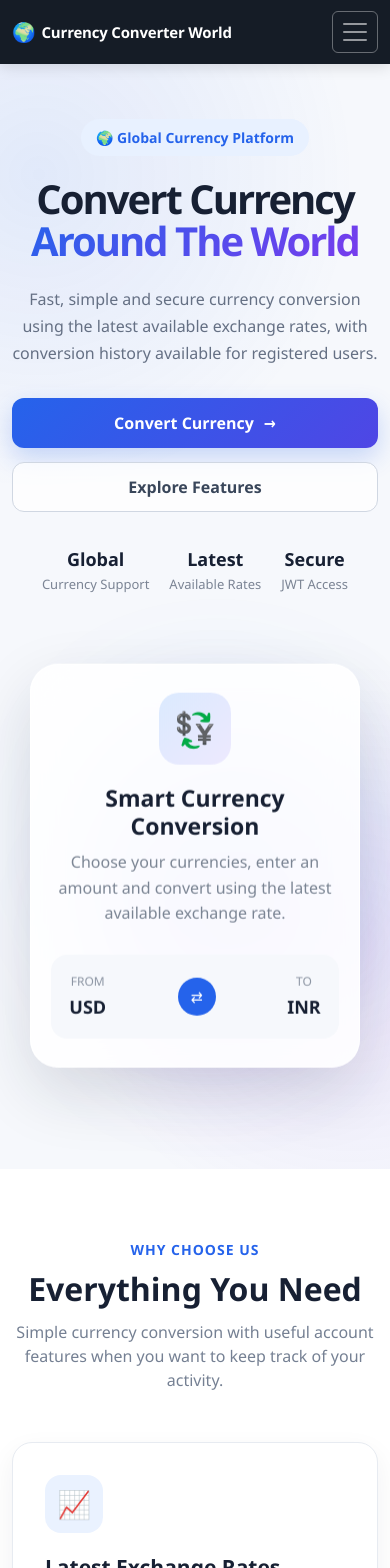
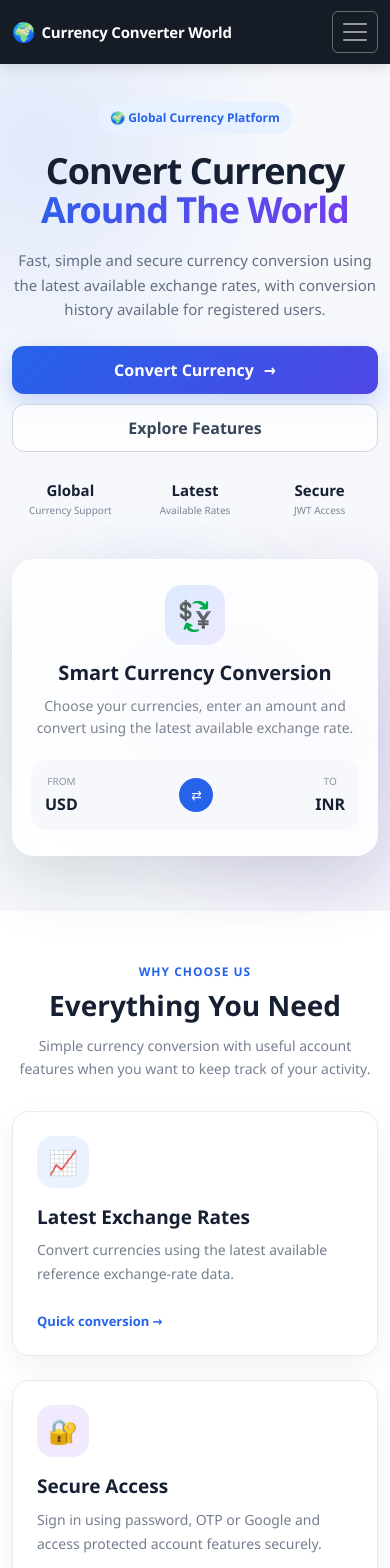
Before and after one commit to write2dcj-spec/CurrencyConverterWorld1, a React (Vite) app in the folder frontend/: page / in a window 390 px wide. Shown: the top 1568 px of the page. Built offline with nearby package versions, Linux system fonts and the light colour scheme; no server answers.

Commit message:
Update Home.css for layout and responsive design
Refactor styles for home page components, adjusting layout and responsiveness for various screen sizes.

```diff
--- a/frontend/src/css/Home.css
+++ b/frontend/src/css/Home.css
@@ -4,7 +4,9 @@
 
 .home-page {
     width: 100%;
+
     overflow-x: hidden;
+
     background: #f6f8fc;
 }
 
@@ -36,13 +38,19 @@
 }
 
 
-.home-hero-content {
-    max-width: 620px;
-}
 .home-hero-row {
     min-height: calc(100vh - 76px);
 }
 
+
+.home-hero-content {
+    max-width: 620px;
+}
+
+
+/* ==========================================
+   HERO BADGE
+========================================== */
 
 .home-hero-badge {
     display: inline-block;
@@ -62,18 +70,21 @@
 }
 
 
+/* ==========================================
+   HERO TITLE
+========================================== */
+
 .home-hero-title {
+    margin-bottom: 24px;
+
+    color: #172033;
+
     font-size: clamp(48px, 6vw, 72px);
+    font-weight: 900;
 
     line-height: 1.05;
 
-    font-weight: 900;
-
     letter-spacing: -2px;
-
-    color: #172033;
-
-    margin-bottom: 24px;
 }
 
 
@@ -127,9 +138,7 @@
     min-height: 50px;
 
     display: inline-flex;
-
     align-items: center;
-
     justify-content: center;
 
     gap: 10px;
@@ -181,7 +190,8 @@
 
     color: #39465a;
 
-    background: rgba(255, 255, 255, 0.75);
+    background:
+        rgba(255, 255, 255, 0.75);
 }
 
 
@@ -240,9 +250,7 @@
     min-height: 520px;
 
     display: flex;
-
     align-items: center;
-
     justify-content: center;
 }
 
@@ -253,19 +261,18 @@
     z-index: 3;
 
     width: 390px;
-
     max-width: 90%;
 
     padding: 38px;
+
+    border:
+        1px solid
+        rgba(255, 255, 255, 0.95);
 
     border-radius: 28px;
 
     background:
         rgba(255, 255, 255, 0.88);
-
-    border:
-        1px solid
-        rgba(255, 255, 255, 0.95);
 
     backdrop-filter: blur(18px);
 
@@ -289,9 +296,7 @@
     margin: 0 auto 20px;
 
     display: flex;
-
     align-items: center;
-
     justify-content: center;
 
     border-radius: 20px;
@@ -308,16 +313,18 @@
 
 
 .home-main-visual-card h3 {
+    margin: 0;
+
     color: #172033;
 
     font-size: 23px;
-
     font-weight: 800;
 }
 
 
 .home-main-visual-card p {
     margin-top: 10px;
+    margin-bottom: 0;
 
     color: #7a8493;
 
@@ -333,9 +340,7 @@
     margin-top: 28px;
 
     display: flex;
-
     align-items: center;
-
     justify-content: space-between;
 
     padding: 18px;
@@ -376,9 +381,7 @@
     height: 38px;
 
     display: flex;
-
     align-items: center;
-
     justify-content: center;
 
     border-radius: 50%;
@@ -399,7 +402,6 @@
     z-index: 4;
 
     display: flex;
-
     align-items: center;
 
     gap: 11px;
@@ -447,15 +449,13 @@
 
 .home-floating-one {
     top: 15%;
-
     left: 1%;
 }
 
 
 .home-floating-two {
+    right: 0;
     bottom: 15%;
-
-    right: 0;
 }
 
 
@@ -469,34 +469,32 @@
     border-radius: 50%;
 
     filter: blur(50px);
+
+    pointer-events: none;
 }
 
 
 .home-glow-one {
     width: 300px;
+    height: 300px;
 
-    height: 300px;
+    top: 12%;
+    left: 15%;
 
     background:
         rgba(37, 99, 235, 0.13);
-
-    top: 12%;
-
-    left: 15%;
 }
 
 
 .home-glow-two {
     width: 250px;
+    height: 250px;
 
-    height: 250px;
+    right: 12%;
+    bottom: 10%;
 
     background:
         rgba(124, 58, 237, 0.12);
-
-    bottom: 10%;
-
-    right: 12%;
 }
 
 
@@ -510,6 +508,7 @@
     50% {
         transform: translateY(-10px);
     }
+
 }
 
 
@@ -541,7 +540,6 @@
     color: #2563eb;
 
     font-size: 14px;
-
     font-weight: 700;
 
     text-transform: uppercase;
@@ -556,7 +554,6 @@
     color: #172033;
 
     font-size: 38px;
-
     font-weight: 850;
 }
 
@@ -567,6 +564,8 @@
     color: #758093;
 
     font-size: 16px;
+
+    line-height: 1.7;
 }
 
 
@@ -579,8 +578,7 @@
 
     padding: 32px;
 
-    border:
-        1px solid #e7ebf1;
+    border: 1px solid #e7ebf1;
 
     border-radius: 20px;
 
@@ -610,13 +608,10 @@
 
 .home-feature-icon {
     width: 58px;
-
     height: 58px;
 
     display: flex;
-
     align-items: center;
-
     justify-content: center;
 
     margin-bottom: 22px;
@@ -646,7 +641,6 @@
     color: #172033;
 
     font-size: 21px;
-
     font-weight: 800;
 }
 
@@ -668,7 +662,6 @@
     color: #2563eb;
 
     font-size: 13px;
-
     font-weight: 700;
 }
 
@@ -700,7 +693,6 @@
     display: block;
 
     font-size: 34px;
-
     font-weight: 850;
 }
 
@@ -794,17 +786,13 @@
     position: absolute;
 
     top: 15px;
-
     right: 15px;
 
     width: 30px;
-
     height: 30px;
 
     display: flex;
-
     align-items: center;
-
     justify-content: center;
 
     border-radius: 50%;
@@ -814,22 +802,18 @@
     color: #ffffff;
 
     font-size: 13px;
-
     font-weight: 700;
 }
 
 
 .home-step-icon {
     width: 68px;
-
     height: 68px;
 
     margin: 10px auto 20px;
 
     display: flex;
-
     align-items: center;
-
     justify-content: center;
 
     border-radius: 18px;
@@ -849,13 +833,13 @@
     color: #172033;
 
     font-size: 19px;
-
     font-weight: 800;
 }
 
 
 .home-step-card p {
     margin-top: 10px;
+    margin-bottom: 0;
 
     color: #747e8e;
 
@@ -865,7 +849,6 @@
 
 .home-step-line {
     width: 45px;
-
     height: 2px;
 
     margin: 0 10px;
@@ -894,7 +877,6 @@
     display: flex;
 
     align-items: center;
-
     justify-content: space-between;
 
     gap: 40px;
@@ -928,7 +910,6 @@
         rgba(255, 255, 255, 0.78);
 
     font-size: 14px;
-
     font-weight: 700;
 }
 
@@ -937,7 +918,6 @@
     margin-bottom: 10px;
 
     font-size: 34px;
-
     font-weight: 850;
 }
 
@@ -947,6 +927,8 @@
 
     color:
         rgba(255, 255, 255, 0.82);
+
+    line-height: 1.7;
 }
 
 
@@ -998,114 +980,526 @@
 
 
 /* ==========================================
-   RESPONSIVE
+   TABLET
+   768px - 991px
 ========================================== */
 
-@media (max-width: 991px) {
+@media (max-width: 991.98px) {
+
+    /*
+       Important:
+       Remove desktop viewport height behaviour
+       when hero columns stack.
+    */
 
     .home-hero-section {
-        padding: 80px 0;
+        min-height: auto;
+
+        padding: 65px 0 70px;
+
+        display: block;
     }
 
+
+    .home-hero-row {
+        min-height: auto;
+    }
+
+
     .home-hero-content {
+        margin: 0 auto;
+
         text-align: center;
+    }
 
-        margin: 0 auto;
+
+    .home-hero-description {
+        margin-left: auto;
+        margin-right: auto;
     }
+
 
     .home-hero-actions,
     .home-trust-row {
         justify-content: center;
     }
 
+
     .home-hero-visual {
-        min-height: 480px;
+        min-height: 400px;
 
-        margin-top: 40px;
+        margin-top: 35px;
     }
+
+
+    .home-main-visual-card {
+        width: 390px;
+    }
+
+
+    .home-floating-one {
+        left: 8%;
+    }
+
+
+    .home-floating-two {
+        right: 8%;
+    }
+
 
     .home-steps {
         grid-template-columns:
-            repeat(2, 1fr);
+            repeat(2, minmax(0, 1fr));
 
         gap: 20px;
     }
 
+
     .home-step-line {
         display: none;
     }
+
+
+    .home-step-card {
+        min-height: 250px;
+    }
+
 
     .home-cta-card {
         flex-direction: column;
 
         text-align: center;
     }
+
 }
 
 
-@media (max-width: 767px) {
+/* ==========================================
+   MOBILE
+   <= 767px
+========================================== */
+
+@media (max-width: 767.98px) {
+
+    .home-hero-section {
+        padding: 48px 0 55px;
+    }
+
+
+    .home-hero-title {
+        font-size: 42px;
+
+        line-height: 1.08;
+
+        letter-spacing: -1.5px;
+    }
+
+
+    .home-hero-description {
+        font-size: 16px;
+    }
+
+
+    .home-hero-visual {
+        min-height: 360px;
+
+        margin-top: 28px;
+    }
+
+
+    .home-main-visual-card {
+        width: 100%;
+        max-width: 440px;
+
+        padding: 30px 24px;
+    }
+
+
+    .home-floating-card {
+        display: none;
+    }
+
 
     .home-section,
     .home-how-section {
-        padding: 70px 0;
+        padding: 60px 0;
     }
+
+
+    .home-section-heading {
+        margin-bottom: 34px;
+    }
+
 
     .home-section-heading h2 {
         font-size: 32px;
     }
 
-    .home-hero-title {
-        font-size: 48px;
+
+    .home-feature-card {
+        padding: 28px;
     }
 
-    .home-floating-card {
-        display: none;
+
+    .home-stats-section {
+        padding: 42px 0;
     }
+
+
+    .home-stat-card {
+        padding: 16px 8px;
+    }
+
+
+    .home-stat-card strong {
+        font-size: 28px;
+    }
+
+
+    .home-stat-card span {
+        font-size: 13px;
+    }
+
+
+    /*
+       One How-It-Works card per row on phones.
+    */
+
+    .home-steps {
+        grid-template-columns: 1fr;
+
+        gap: 18px;
+    }
+
+
+    .home-step-card {
+        min-height: auto;
+
+        padding: 28px 22px;
+    }
+
+
+    .home-cta-section {
+        padding: 60px 0;
+    }
+
+
+    .home-cta-card {
+        gap: 25px;
+
+        padding: 38px 28px;
+    }
+
+
+    .home-cta-card h2 {
+        font-size: 29px;
+    }
+
 }
 
+
+/* ==========================================
+   SMALL MOBILE
+   <= 576px
+========================================== */
 
 @media (max-width: 576px) {
 
     .home-hero-section {
-        padding: 55px 0;
+        padding: 38px 0 45px;
     }
 
-    .home-hero-title {
-        font-size: 40px;
+
+    .home-hero-badge {
+        padding: 7px 12px;
+
+        margin-bottom: 18px;
+
+        font-size: 12px;
     }
 
+
+    .home-hero-title {
+        margin-bottom: 18px;
+
+        font-size: 36px;
+
+        line-height: 1.08;
+
+        letter-spacing: -1px;
+    }
+
+
     .home-hero-description {
-        font-size: 16px;
+        margin-bottom: 24px;
+
+        font-size: 15px;
+
+        line-height: 1.65;
     }
+
 
     .home-hero-actions {
         flex-direction: column;
+
+        gap: 10px;
+
+        margin-bottom: 27px;
     }
+
 
     .home-primary-button,
     .home-secondary-button {
         width: 100%;
+
+        min-height: 48px;
     }
 
+
     .home-trust-row {
-        gap: 20px;
+        display: grid;
+
+        grid-template-columns:
+            repeat(3, minmax(0, 1fr));
+
+        width: 100%;
+
+        gap: 8px;
     }
 
-    .home-main-visual-card {
-        padding: 28px 20px;
+
+    .home-trust-row div {
+        align-items: center;
+
+        text-align: center;
     }
 
-    .home-steps {
-        grid-template-columns: 1fr;
+
+    .home-trust-row strong {
+        font-size: 15px;
     }
 
-    .home-cta-card {
-        padding: 35px 22px;
+
+    .home-trust-row span {
+        font-size: 10px;
+
+        line-height: 1.35;
     }
 
+
+    /*
+       Do not leave a large empty visual area
+       on small phones.
+    */
+
+    .home-hero-visual {
+        min-height: auto;
+
+        margin-top: 32px;
+
+        padding: 10px 0;
+    }
+
+
+    .home-main-visual-card {
+        width: 100%;
+        max-width: 100%;
+
+        padding: 25px 18px;
+
+        border-radius: 22px;
+
+        animation: none;
+    }
+
+
+    .home-visual-icon {
+        width: 60px;
+        height: 60px;
+
+        margin-bottom: 16px;
+
+        border-radius: 17px;
+
+        font-size: 29px;
+    }
+
+
+    .home-main-visual-card h3 {
+        font-size: 20px;
+    }
+
+
+    .home-main-visual-card p {
+        font-size: 14px;
+    }
+
+
+    .home-sample-conversion {
+        margin-top: 20px;
+
+        padding: 14px;
+    }
+
+
+    .home-sample-conversion span {
+        font-size: 10px;
+    }
+
+
+    .home-sample-conversion strong {
+        font-size: 16px;
+    }
+
+
+    .home-conversion-arrow {
+        width: 34px;
+        height: 34px;
+
+        font-size: 14px;
+    }
+
+
+    .home-glow-one,
+    .home-glow-two {
+        width: 180px;
+        height: 180px;
+    }
+
+
+    .home-section,
+    .home-how-section {
+        padding: 52px 0;
+    }
+
+
+    .home-section-heading {
+        margin-bottom: 30px;
+
+        padding: 0 4px;
+    }
+
+
+    .home-section-heading > span {
+        margin-bottom: 8px;
+
+        font-size: 12px;
+    }
+
+
+    .home-section-heading h2 {
+        font-size: 28px;
+    }
+
+
+    .home-section-heading p {
+        font-size: 14px;
+
+        line-height: 1.65;
+    }
+
+
+    .home-feature-card {
+        padding: 24px;
+
+        border-radius: 17px;
+    }
+
+
+    .home-feature-icon {
+        width: 52px;
+        height: 52px;
+
+        margin-bottom: 18px;
+
+        font-size: 24px;
+    }
+
+
+    .home-feature-card h3 {
+        font-size: 19px;
+    }
+
+
+    .home-feature-card p {
+        font-size: 14px;
+    }
+
+
+    .home-stats-section {
+        padding: 35px 0;
+    }
+
+
+    .home-stat-card {
+        padding: 13px 5px;
+    }
+
+
+    .home-stat-card strong {
+        font-size: 24px;
+    }
+
+
+    .home-stat-card span {
+        font-size: 11px;
+    }
+
+
+    .home-step-card {
+        padding: 26px 20px;
+
+        border-radius: 17px;
+    }
+
+
+    .home-step-icon {
+        width: 58px;
+        height: 58px;
+
+        margin-bottom: 16px;
+
+        font-size: 26px;
+    }
+
+
+    .home-step-card h3 {
+        font-size: 18px;
+    }
+
+
+    .home-step-card p {
+        font-size: 14px;
+    }
+
+
+    .home-cta-section {
+        padding: 50px 0;
+    }
+
+
+    .home-cta-card {
+        gap: 22px;
+
+        padding: 32px 20px;
+
+        border-radius: 21px;
+    }
+
+
     .home-cta-card h2 {
-        font-size: 27px;
+        font-size: 26px;
+
+        line-height: 1.2;
     }
+
+
+    .home-cta-card p {
+        font-size: 14px;
+
+        line-height: 1.6;
+    }
+
 
     .home-cta-actions {
         width: 100%;
@@ -1113,10 +1507,85 @@
         flex-direction: column;
     }
 
+
     .home-cta-primary,
     .home-cta-secondary {
         width: 100%;
 
         text-align: center;
     }
+
 }
+
+
+/* ==========================================
+   VERY SMALL MOBILE
+   <= 380px
+========================================== */
+
+@media (max-width: 380px) {
+
+    .home-hero-title {
+        font-size: 32px;
+    }
+
+
+    .home-hero-description {
+        font-size: 14px;
+    }
+
+
+    .home-trust-row strong {
+        font-size: 14px;
+    }
+
+
+    .home-trust-row span {
+        font-size: 9px;
+    }
+
+
+    .home-main-visual-card {
+        padding:
+            22px 15px;
+    }
+
+
+    .home-sample-conversion {
+        padding: 12px;
+    }
+
+
+    .home-section-heading h2 {
+        font-size: 26px;
+    }
+
+
+    .home-cta-card h2 {
+        font-size: 24px;
+    }
+
+}
+
+
+/* ==========================================
+   REDUCED MOTION
+========================================== */
+
+@media (prefers-reduced-motion: reduce) {
+
+    .home-main-visual-card {
+        animation: none;
+    }
+
+
+    .home-primary-button,
+    .home-secondary-button,
+    .home-feature-card,
+    .home-step-card,
+    .home-cta-primary,
+    .home-cta-secondary {
+        transition: none;
+    }
+
+}
```
